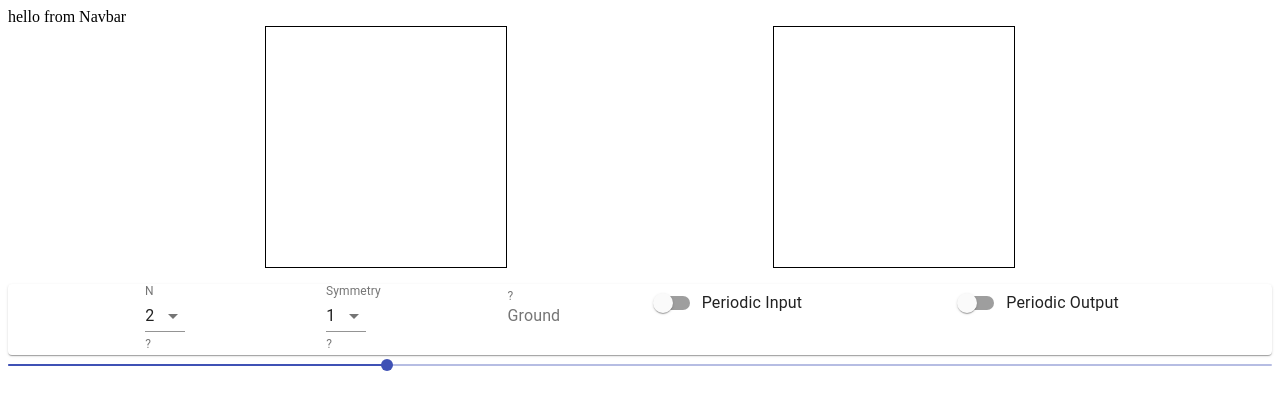
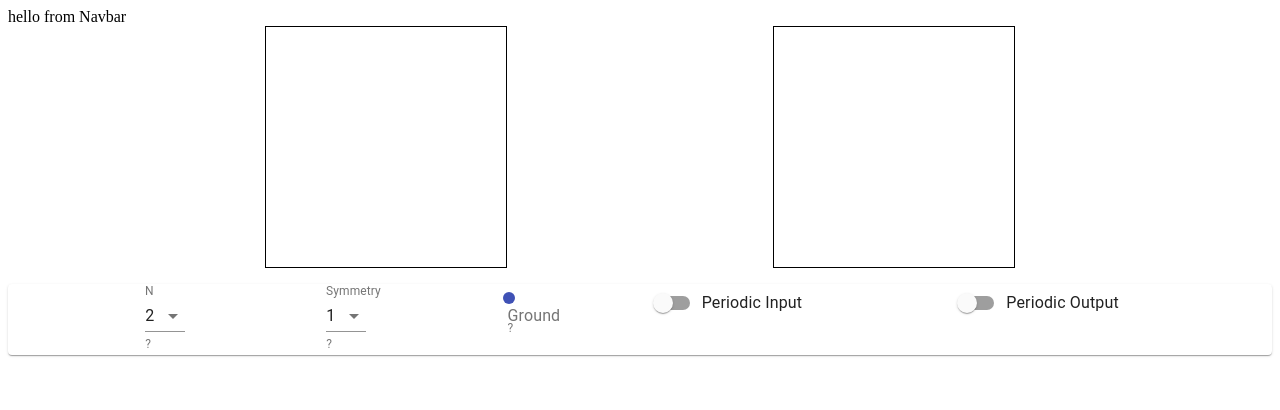
Before and after one commit to marcferraro/waveforming, a React (Create React App) app: page /new-overlapping-waveform in a window 1280 px wide. Shown: the top 410 px of the page. Built offline with nearby package versions, Linux system fonts and the light colour scheme.

Commit message:
updated slider

```diff
--- a/src/components/OverlappingWaveformInterface.js
+++ b/src/components/OverlappingWaveformInterface.js
@@ -78,6 +78,7 @@ export default function OverlappingWaveformInterface(){
                                 <FormControl className={classes.formControl}>
                                     <InputLabel id="ground-input">Ground</InputLabel>
                                     <Grid item xs>
+                                        <Slider defaultValue={30} onChange={() => console.log("slider!")} aria-labelledby="continuous-slider" />
                                     </Grid>
                                     <FormHelperText>?</FormHelperText>
                                 </FormControl>
@@ -91,7 +92,7 @@ export default function OverlappingWaveformInterface(){
                                 />
                                 <FormControlLabel
                                     control={<Switch
-                                        // checked={state.checkedB}
+                                    // checked={state.checkedB}
                                     onChange={() => console.log("switch!")}
                                     name="periodic switch"
                                     color="primary"/>}
@@ -102,7 +103,6 @@ export default function OverlappingWaveformInterface(){
                     </Paper>
                 </Grid>
             </Grid>
-                                    <Slider defaultValue={30} onChange={() => console.log("slider!")} aria-labelledby="continuous-slider" />
         </div>
     )
 }
```
